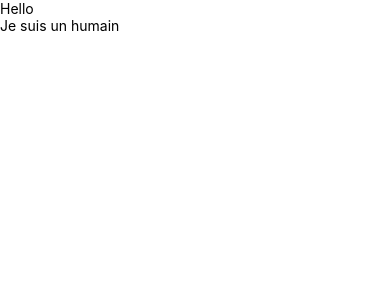
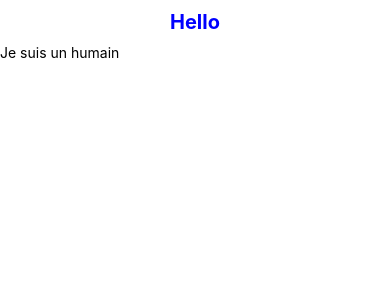
Before and after one commit to louiselize/tutoriel_react_native_beginner, a React Native app: screen / in a window 390 px wide. Shown: the top 300 px of the page. Built offline with nearby package versions, Linux system fonts and the light colour scheme.

Commit message:
feat: Style text with custom styles

```diff
--- a/App.js
+++ b/App.js
@@ -1,12 +1,13 @@
 import { Text } from 'react-native';
 import { SafeAreaProvider, SafeAreaView } from 'react-native-safe-area-context';
+import { styles } from './App.style';
 import { Human } from './components/Human/Human';
 
 export default function App() {
   return (
     <SafeAreaProvider>
       <SafeAreaView>
-        <Text>Hello</Text>
+        <Text style={styles.helloText}>Hello</Text>
         <Human />
       </SafeAreaView>
     </SafeAreaProvider>
--- /dev/null
+++ b/App.style.js
@@ -0,0 +1,11 @@
+import { StyleSheet } from 'react-native';
+
+export const styles = StyleSheet.create({
+  helloText: {
+    fontSize: 20,
+    fontWeight: 'bold',
+    textAlign: 'center',
+    margin: 10,
+    color: 'blue',
+  },
+});
```
